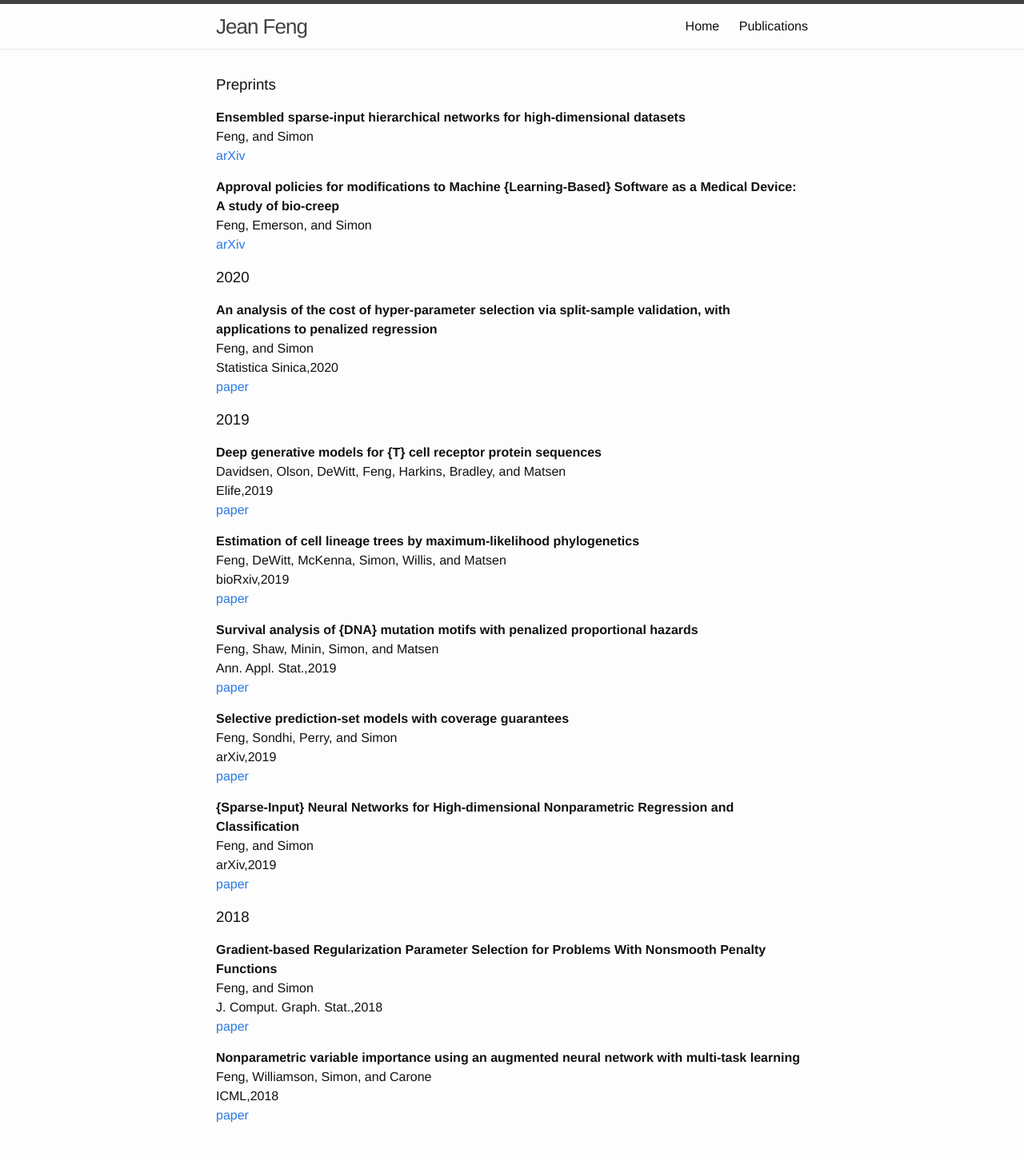
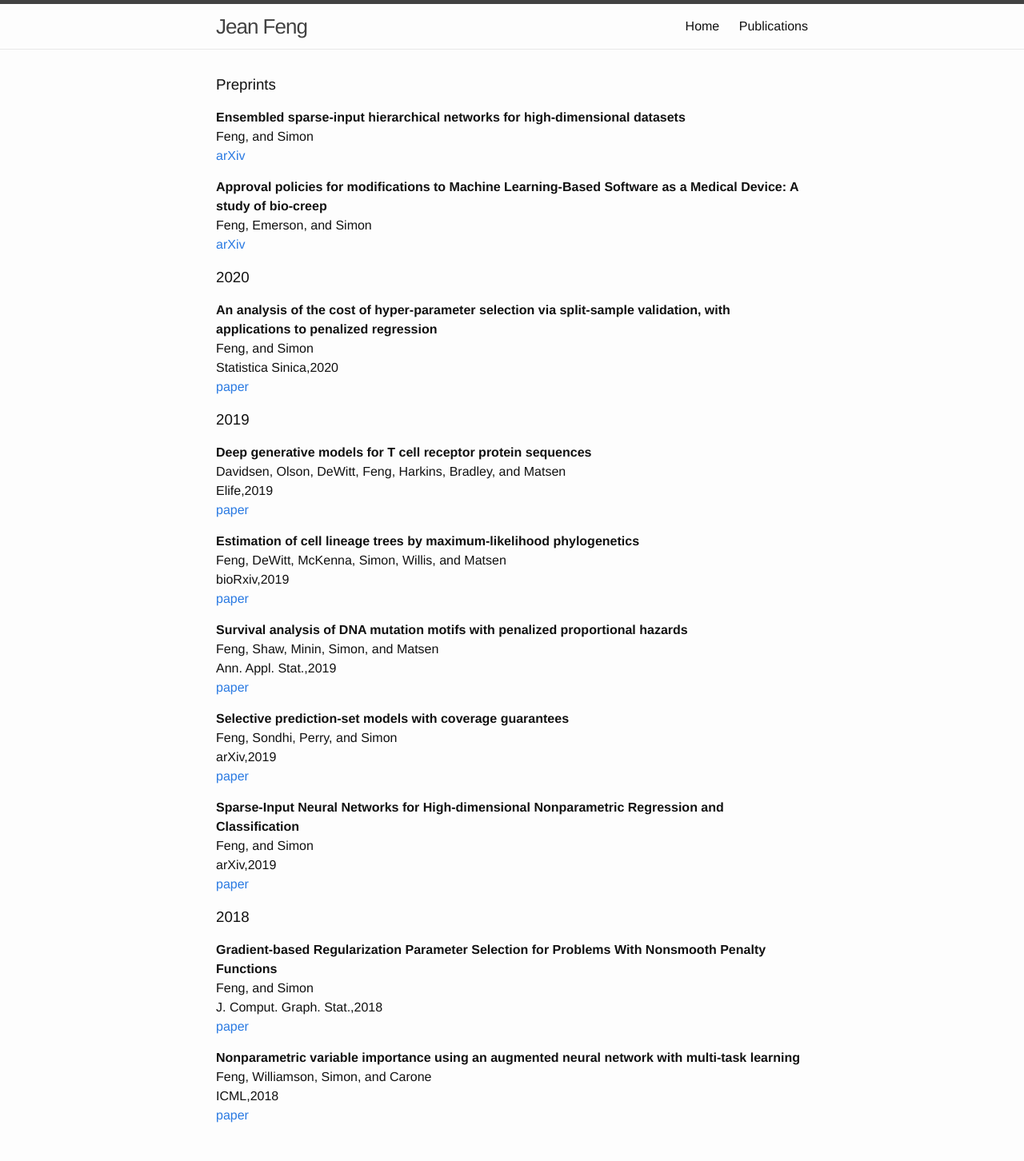
Before and after one commit to jjfeng/jjfeng.github.io, a Jekyll site: the page built from publications.md, in a window 1280 px wide. Shown: the whole page at 80% size. Built offline with Jekyll 4.4.1, drawn with Linux system fonts in a browser that asks for light colours.

Commit message:
adding pub

```diff
--- a/publications.md
+++ b/publications.md
@@ -8,7 +8,7 @@ title: Publications
 Feng, and Simon<br />
 [arXiv](http://arxiv.org/abs/2005.04834)
 
-**Approval policies for modifications to Machine {Learning-Based} Software as a Medical Device: A study of bio-creep**<br />
+**Approval policies for modifications to Machine Learning-Based Software as a Medical Device: A study of bio-creep**<br />
 Feng, Emerson, and Simon<br />
 [arXiv](http://arxiv.org/abs/1912.12413)
 
@@ -19,7 +19,7 @@ Statistica Sinica,2020<br />
 [paper](http://www3.stat.sinica.edu.tw/ss_newpaper/SS-2017-0310_na.pdf)
 
 ### 2019
-**Deep generative models for {T} cell receptor protein sequences**<br />
+**Deep generative models for T cell receptor protein sequences**<br />
 Davidsen, Olson, DeWitt, Feng, Harkins, Bradley, and Matsen<br />
 Elife,2019<br />
 [paper](http://dx.doi.org/10.7554/eLife.46935)
@@ -29,7 +29,7 @@ Feng, DeWitt, McKenna, Simon, Willis, and Matsen<br />
 bioRxiv,2019<br />
 [paper](https://www.biorxiv.org/content/10.1101/595215v1.full)
 
-**Survival analysis of {DNA} mutation motifs with penalized proportional hazards**<br />
+**Survival analysis of DNA mutation motifs with penalized proportional hazards**<br />
 Feng, Shaw, Minin, Simon, and Matsen<br />
 Ann. Appl. Stat.,2019<br />
 [paper](https://projecteuclid.org/euclid.aoas/1560758446)
@@ -39,7 +39,7 @@ Feng, Sondhi, Perry, and Simon<br />
 arXiv,2019<br />
 [paper](http://arxiv.org/abs/1906.05473)
 
-**{Sparse-Input} Neural Networks for High-dimensional Nonparametric Regression and Classification**<br />
+**Sparse-Input Neural Networks for High-dimensional Nonparametric Regression and Classification**<br />
 Feng, and Simon<br />
 arXiv,2019<br />
 [paper](http://arxiv.org/abs/1711.07592)
```
